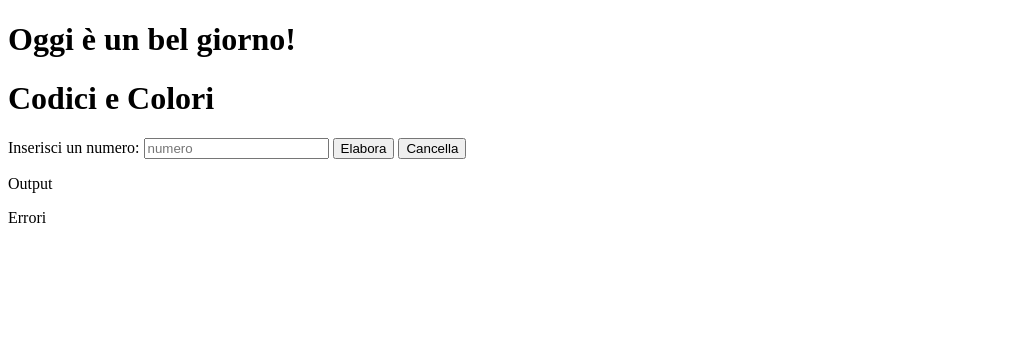
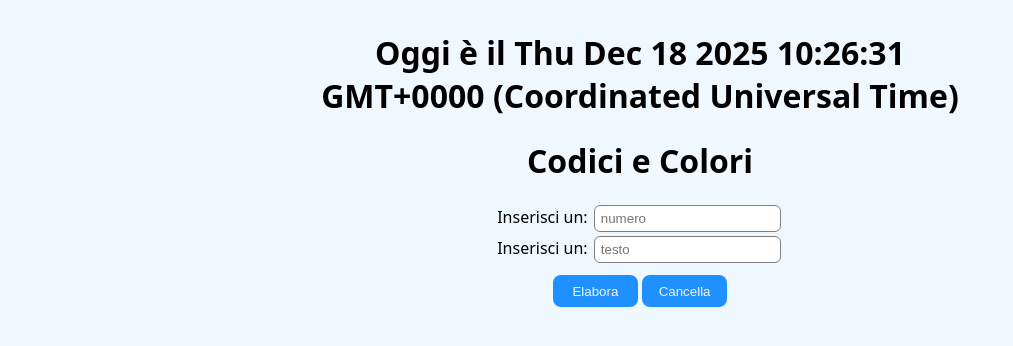
Before and after one commit to notgabb/CodingColor, a plain HTML site: page index.html in a window 1280 px wide. Shown: the whole page, without its empty margins (0-1013 px from the left). Drawn offline with Linux system fonts and the light colour scheme.

Commit message:
aggiunto stile e nuovo input

```diff
--- a/index.html
+++ b/index.html
@@ -13,14 +13,18 @@
         <h1>Codici e Colori</h1>
     </div>
     <div id="input">
-        <label for="inNumero">Inserisci un numero:</label>
+        <label for="inNumero">Inserisci un:</label>
         <input id="inNumero" type="number" placeholder="numero">
+        <br>
+        <label for="inTesto">Inserisci un:</label>
+        <input id="inTesto" type="text" placeholder="testo">
+        <br>
         <button type="button" id="btnElabora" onclick="elabora()">Elabora</button>
         <button type="button" id="btnCancella" onclick="cancella()">Cancella</button>
     </div>
     <div id="output">
-        <p id="out">Output</p>
-        <p id="error">Errori</p>
+        <p id="out"></p>
+        <p id="error"></p>
     </div>
     <script src="script.js"></script>
 </body>
--- a/script.js
+++ b/script.js
@@ -1,20 +1,19 @@
-console.log("Inizializzato!")
+// prende l'elemento che mostra gli errori e gli output
+let err = document.getElementById("err")
+let out = document.getElementById("out")
+let saluto = document.getElementById("saluto")
+let date = new Date()
 let colori = []
+
+saluto.innerText = `Oggi è il ${date}`
 
 function elabora() {
     // prende l'input inNumero e l'elemento saluto
-    let saluto = document.getElementById("saluto")
-    let casella = document.getElementById("inNumero")
-    let number = casella.value
-    casella.value = "" // reset
+    let inNumero = document.getElementById("inNumero")
+    let inTesto = document.getElementById("inTesto")
 
-    let data = new Date()
-    // imposta il valore della field "saluto" come il giorno corrente
-    saluto.innerText = data.getDay()
-
-    // prende l'elemento che mostra gli errori e gli output
-    let err = document.getElementById("err")
-    let out = document.getElementById("out")
+    let number = inNumero.value
+    inNumero.value = "" // reset
 
     if (number < 0 || number > 255) {
         err.innerHTML = "Il numero deve essere compreso tra 0 e 255!"
@@ -32,6 +31,14 @@ function elabora() {
 
     if (colori.length === 3) {
         let newColor = `rgb(${colori[0]}, ${colori[1]}, ${colori[2]})`
+        console.log(inTesto.value)
+        out.innerHTML = inTesto.value;
         out.style.color = newColor;
     }
 }
+
+function cancella() {
+    out.style.color = "rgb(255, 255, 255)"
+    out.innerHTML = ""
+    err.innerHTML = ""
+}
--- a/styles.css
+++ b/styles.css
@@ -0,0 +1,28 @@
+body {
+    background-color: aliceblue;
+    font-family: system-ui, -apple-system, sans-serif;
+
+    margin: auto;
+    width: 50%;
+    padding: 10px;
+    text-align: center;
+}
+
+input {
+    margin: 2px;
+    height: 23px;
+    border-radius: 6px;
+    padding-left: 6px;
+    border: 1px solid gray;
+}
+
+button {
+    margin-top: 10px;
+    width: 85px;
+    height: 32px;
+    border-radius: 8px;
+    border: 0px;
+    cursor: pointer;
+    background-color: dodgerblue;
+    color: whitesmoke;
+}
```
